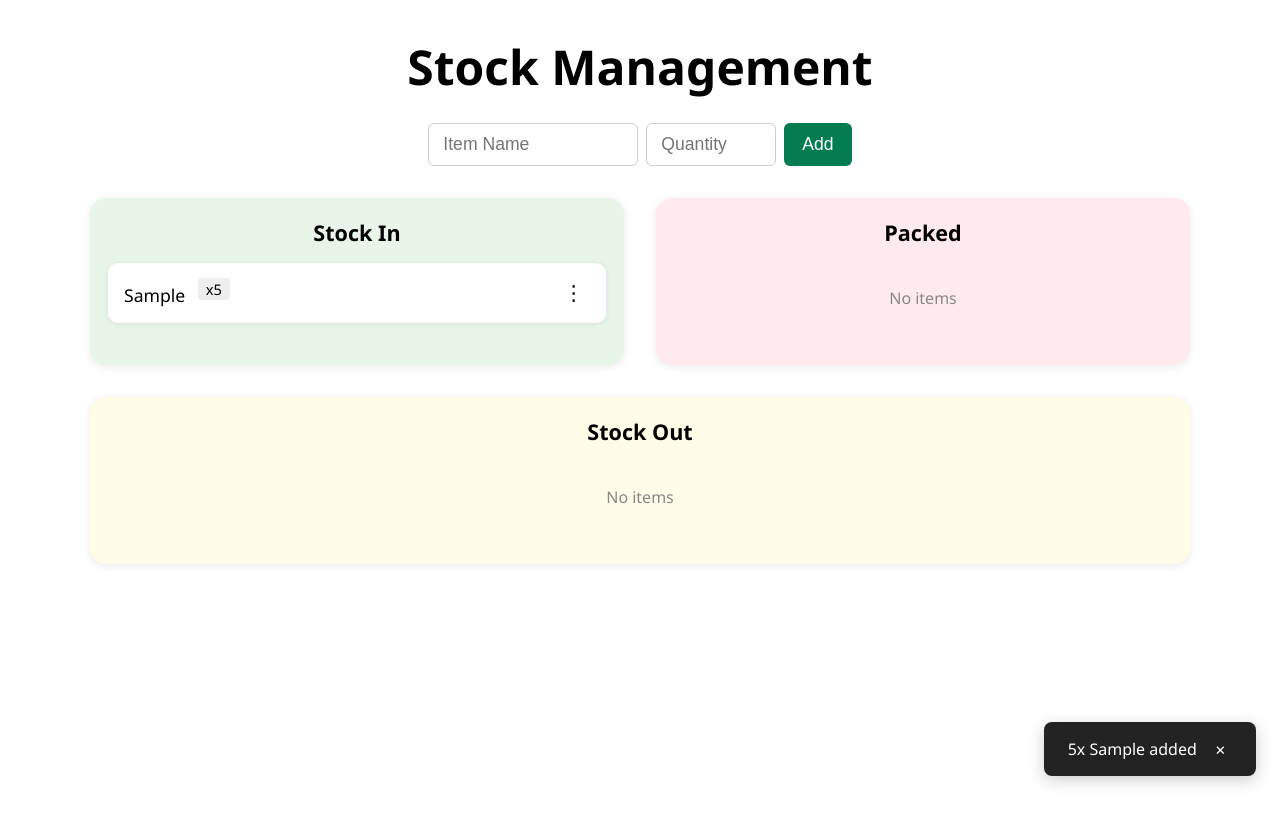
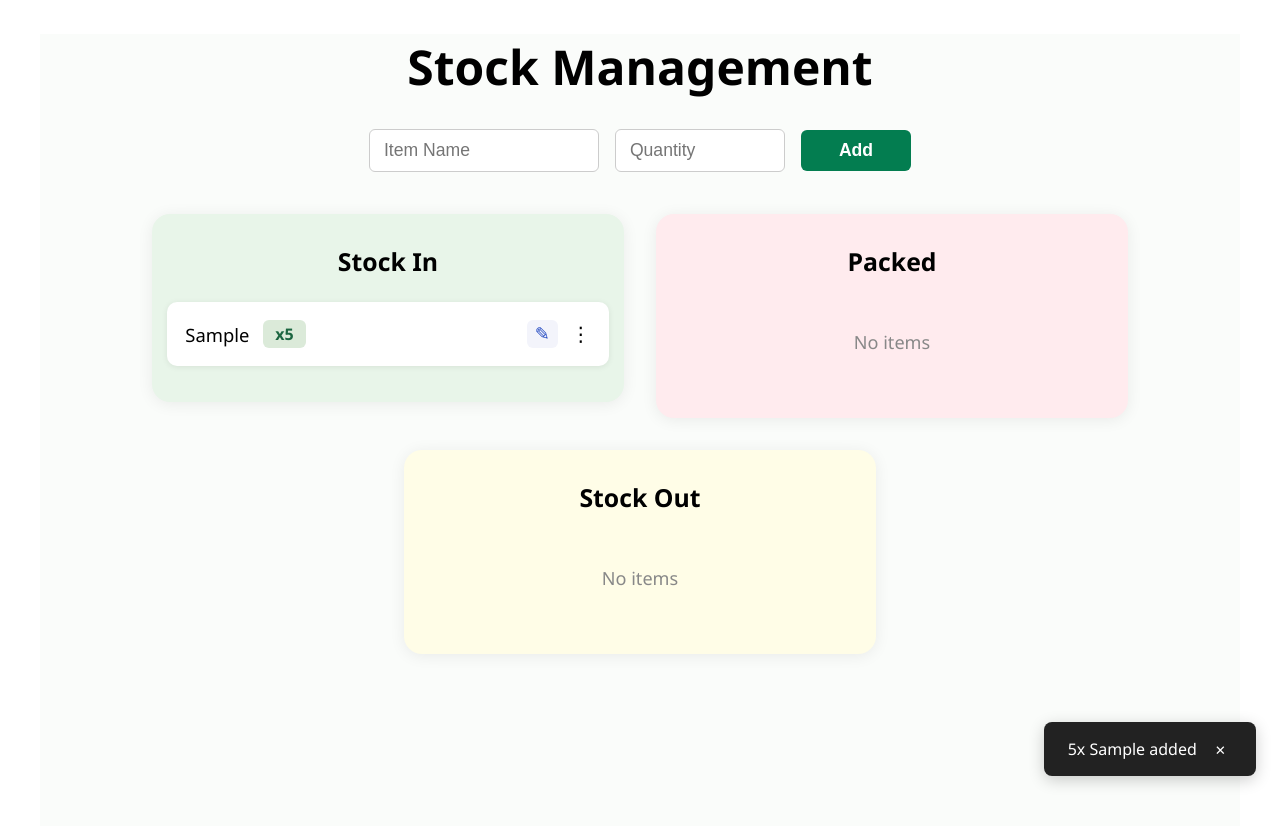
Before and after one commit to dhawaljain2003-byte/stock-manager, a React (Create React App) app: page / in a window 1280 px wide. Both pictures are taken after typing "Sample", "5" into the empty fields and a click on the button "Add". Shown: the top 826 px of the page. Before the commit the page ends 800 px from the top, so only its background shows below. Built offline with nearby package versions, Linux system fonts and the light colour scheme.

Commit message:
Updated stock manager app with new changes

```diff
--- a/src/App.js
+++ b/src/App.js
@@ -1,4 +1,5 @@
 import React, { useState } from "react";
+
 // Notification popup component
 const Notification = ({ message, onClose }) => (
   <div style={{
@@ -18,35 +19,52 @@ const Notification = ({ message, onClose }) => (
     }} onClick={onClose}>✕</button>
   </div>
 );
+
 const statuses = {
-  STOCK_IN: { label: "Stock In", color: "#e8f5e9" },      // Light green
-  PACKED:   { label: "Packed", color: "#ffebee" },        // Light red
-  STOCK_OUT:{ label: "Stock Out", color: "#fffde7" }      // Light yellow
+  STOCK_IN: { label: "Stock In", color: "#e8f5e9" },      // Light green
+  PACKED:   { label: "Packed", color: "#ffebee" },        // Light red
+  STOCK_OUT:{ label: "Stock Out", color: "#fffde7" }      // Light yellow
 };
+
 function StockManagement() {
   const [items, setItems] = useState([]);
   const [form, setForm] = useState({ name: "", qty: "" });
   const [notification, setNotification] = useState(null);
 
-  // Transfer modal states
+  // Transfer modal
   const [transferItem, setTransferItem] = useState(null);
   const [transferTarget, setTransferTarget] = useState(null);
   const [transferQty, setTransferQty] = useState("");
+
+  // Edit modal
+  const [editItem, setEditItem] = useState(null);
+  const [editQty, setEditQty] = useState("");
+
+  const showNotification = (msg) => {
+    setNotification(msg);
+    setTimeout(() => setNotification(null), 3000);
+  };
+
+  // Add new stock-in item
   const handleAdd = () => {
     if (!form.name || !form.qty || isNaN(form.qty) || Number(form.qty) <= 0) return;
     setItems([...items, {
       id: Date.now(),
-      name: form.name,
+      name: form.name.trim(),
       qty: Number(form.qty),
       status: "STOCK_IN"
     }]);
     setForm({ name: "", qty: "" });
     showNotification(`${form.qty}x ${form.name} added`);
   };
+
+  // Delete item
   const handleDelete = (id) => {
     showNotification(`${items.find(i => i.id === id).name} deleted`);
     setItems(items.filter(item => item.id !== id));
   };
+
+  // Transfer handlers
   const openTransferModal = (item, targetStatus) => {
     setTransferItem(item);
     setTransferTarget(targetStatus);
@@ -54,20 +72,14 @@ function StockManagement() {
   };
   const handleTransfer = () => {
     const qtyToTransfer = Number(transferQty);
-    if (
-      !qtyToTransfer ||
-      qtyToTransfer <= 0 ||
-      qtyToTransfer > transferItem.qty
-    ) return;
+    if (!qtyToTransfer || qtyToTransfer <= 0 || qtyToTransfer > transferItem.qty) return;
     setItems(items => {
       let updatedItems = items.map(i =>
         i.id === transferItem.id
           ? { ...i, qty: i.qty - qtyToTransfer }
           : i
       );
-      // Remove item if quantity becomes 0
       updatedItems = updatedItems.filter(i => !(i.id === transferItem.id && i.qty === 0));
-      // Add transferred item to target column
       updatedItems.push({
         id: Date.now(),
         name: transferItem.name,
@@ -81,31 +93,55 @@ function StockManagement() {
     );
     setTransferItem(null);
   };
-  const showNotification = (msg) => {
-    setNotification(msg);
-    setTimeout(() => setNotification(null), 3000);
+
+  // Edit quantity handlers
+  const openEditModal = (item) => {
+    setEditItem(item);
+    setEditQty(item.qty.toString());
   };
+  const handleEditSave = () => {
+    const newQty = Number(editQty);
+    if (!newQty || newQty <= 0) return;
+    setItems(items =>
+      items.map(i =>
+        i.id === editItem.id
+          ? { ...i, qty: newQty }
+          : i
+      )
+    );
+    showNotification(
+      `${editItem.name} quantity updated to ${newQty}`
+    );
+    setEditItem(null);
+  };
+
   const columns = ["STOCK_IN", "PACKED", "STOCK_OUT"];
+
   return (
     <div style={{
       fontFamily: "Segoe UI, Arial, sans-serif",
       margin: "0 auto",
-      maxWidth: "1100px"
+      maxWidth: "1200px",
+      minHeight: "100vh",
+      background: "#fafcfa"
     }}>
       <h1 style={{
         textAlign: "center",
         fontSize: "3rem",
         fontWeight: "bold",
-        margin: "34px 0 24px"
+        margin: "34px 0 30px"
       }}>Stock Management</h1>
       {/* Input */}
-      <div style={{ display: "flex", justifyContent: "center", margin: "0 0 32px" }}>
+      <div style={{ display: "flex", justifyContent: "center", alignItems:"center", gap:"16px", margin: "0 0 42px" }}>
         <input
           placeholder="Item Name"
           value={form.name}
           style={{
-            fontSize: "1.1rem", padding: "10px 14px", marginRight: "8px",
-            borderRadius: "6px", border: "1px solid #ccc", width: "180px"
+            fontSize: "1.1rem",
+            padding: "10px 14px",
+            borderRadius: "6px",
+            border: "1px solid #ccc",
+            width: "200px"
           }}
           onChange={e => setForm({ ...form, name: e.target.value })}
         />
@@ -114,16 +150,19 @@ function StockManagement() {
           placeholder="Quantity"
           value={form.qty}
           style={{
-            fontSize: "1.1rem", padding: "10px 14px", marginRight: "8px",
-            borderRadius: "6px", border: "1px solid #ccc", width: "100px"
+            fontSize: "1.1rem",
+            padding: "10px 14px",
+            borderRadius: "6px",
+            border: "1px solid #ccc",
+            width: "140px"
           }}
           onChange={e => setForm({ ...form, qty: e.target.value })}
         />
         <button
           style={{
             fontSize: "1.1rem",
-            padding: "10px 18px", borderRadius: "6px",
-            background: "#037d50", color: "#fff", border: "none", cursor: "pointer"
+            padding: "10px 38px", borderRadius: "6px",
+            background: "#037d50", color: "#fff", border: "none", cursor: "pointer", fontWeight: "bold"
           }}
           onClick={handleAdd}
         >
@@ -134,40 +173,71 @@ function StockManagement() {
       <div style={{
         display: "flex",
         gap: "32px",
+        justifyContent: "center",
+        alignItems: "flex-start",
         flexWrap: "wrap",
-        justifyContent: "space-between"
+        paddingBottom: "40px"
       }}>
         {columns.map(col =>
           <div key={col} style={{
-            flex: "1",
-            minWidth: "320px",
+            flex: "1 1 330px",
+            minWidth: "340px",
+            maxWidth: "420px",
             background: statuses[col].color,
-            borderRadius: "16px",
-            padding: "20px 18px 32px",
-            boxShadow: "0 2px 8px rgba(0,0,0,0.08)"
+            borderRadius: "18px",
+            padding: "30px 26px 36px",
+            boxShadow: "0 2px 16px rgba(0,0,0,0.07)",
+            display: "flex", flexDirection: "column", alignItems: "center"
           }}>
             <div style={{
               textAlign: "center",
-              fontSize: "1.35rem",
+              fontSize: "1.55rem",
               fontWeight: "bold",
-              marginBottom: "16px"
+              marginBottom: "24px"
             }}>{statuses[col].label}</div>
             {/* Items */}
+            <div style={{
+              width: "100%",
+              display: "flex",
+              flexDirection: "column",
+              alignItems: "center",
+              gap: "14px"
+            }}>
             {items.filter(i => i.status === col).map(item =>
               <div key={item.id} style={{
-                background: "#fff", borderRadius: "10px",
+                width: "97%",
+                background: "#fff",
+                borderRadius: "10px",
                 boxShadow: "0 1px 6px rgba(0,0,0,0.08)",
-                margin: "10px 0",padding: "16px",
-                display: "flex",alignItems: "center",justifyContent: "space-between"
+                padding: "18px 16px 18px 18px",
+                display: "flex",
+                alignItems: "center",
+                justifyContent: "space-between",
+                gap: "12px"
               }}>
-                <span style={{ fontSize: "1.1rem", fontWeight: "500" }}>
-                  {item.name} <sup style={{
-                    background: "#eee", borderRadius: "4px",
-                    padding: "1px 8px", marginLeft: "8px"
-                  }}>x{item.qty}</sup>
+                <span style={{ fontSize: "1.15rem", fontWeight: "500", display:"flex", alignItems:"center", gap:"14px" }}>
+                  {item.name}
+                  <span style={{
+                    background: "#dbead9",
+                    color: "#1b6540",
+                    borderRadius: "6px",
+                    padding: "3px 12px",
+                    fontWeight: "bold",
+                    fontSize:"1rem"
+                  }}>x{item.qty}</span>
                 </span>
-                <div style={{ position: "relative" }}>
-                  {/* 3-dot menu */}
+                <div style={{ display: "flex", alignItems:"center", gap:"6px" }}>
+                  <button
+                    style={{
+                      background: "#f3f4fb", border: "none",
+                      borderRadius: "6px", color: "#244ac2",
+                      padding: "3px 8px", cursor: "pointer", fontSize:"1.12rem", marginRight:"5px"
+                    }}
+                    onClick={() => openEditModal(item)}
+                    title="Edit Quantity"
+                  >
+                    ✎
+                  </button>
                   <Menu
                     item={item}
                     onDelete={handleDelete}
@@ -177,8 +247,9 @@ function StockManagement() {
               </div>
             )}
             {items.filter(i => i.status === col).length === 0 &&
-              <div style={{ textAlign: "center", color: "#888", padding: "24px 0" }}>No items</div>
+              <div style={{ textAlign: "center", color: "#888", padding: "28px 0", fontSize:"1.13rem" }}>No items</div>
             }
+            </div>
           </div>
         )}
       </div>
@@ -188,14 +259,14 @@ function StockManagement() {
       {transferItem && (
         <div style={{
           position: "fixed", left: 0, top:0, width:"100vw",height:"100vh",
-          background: "rgba(0,0,0,0.2)", zIndex: 1002, display:"flex", justifyContent:"center", alignItems:"center"
+          background: "rgba(0,0,0,0.18)", zIndex: 1100, display:"flex", justifyContent:"center", alignItems:"center"
         }}>
           <div style={{
-            background:"#fff",borderRadius:"8px",padding:"30px",minWidth:"330px",textAlign:"center",boxShadow:"0 4px 14px rgba(0,0,0,0.11)"
+            background:"#fff",borderRadius:"11px",padding:"38px",minWidth:"340px",textAlign:"center",boxShadow:"0 4px 14px rgba(0,0,0,0.13)"
           }}>
-            <h3>
-              Transfer {transferItem.name} ({transferItem.qty} available) <br/>
-              to {statuses[transferTarget].label}
+            <h3 style={{marginBottom:"24px", fontSize:"1.33rem"}}>
+              Transfer <b>{transferItem.name}</b> ({transferItem.qty} available) <br/>
+              to <span style={{color:"#037d50"}}>{statuses[transferTarget].label}</span>
             </h3>
             <input
               type="number"
@@ -204,15 +275,49 @@ function StockManagement() {
               value={transferQty}
               onChange={e => setTransferQty(e.target.value)}
               style={{
-                fontSize: "1.1rem",padding: "8px",marginTop: "16px",width:"80px",borderRadius:"6px",border:"1px solid #ccc"
+                fontSize: "1.11rem",padding: "8px",marginTop: "6px",width:"86px",borderRadius:"6px",border:"1px solid #ccc"
               }}
               placeholder="Quantity"
             />
-            <div style={{marginTop:"22px"}}>
+            <div style={{marginTop:"25px", display:"flex", gap:"12px", justifyContent:"center"}}>
               <button onClick={handleTransfer} style={{
-                background:"#037d50",color:"#fff",padding:"8px 18px",marginRight:"12px",borderRadius:"6px",border:"none"
+                background:"#037d50",color:"#fff",padding:"8px 18px",borderRadius:"6px",border:"none", fontWeight:"bold"
               }}>Transfer</button>
               <button onClick={()=>setTransferItem(null)} style={{
+                background:"#ddd",color:"#333",padding:"8px 18px",borderRadius:"6px",border:"none"
+              }}>Cancel</button>
+            </div>
+          </div>
+        </div>
+      )}
+      {/* Edit Quantity Modal */}
+      {editItem && (
+        <div style={{
+          position: "fixed", left: 0, top:0, width:"100vw",height:"100vh",
+          background: "rgba(0,0,0,0.18)", zIndex: 1100, display:"flex", justifyContent:"center", alignItems:"center"
+        }}>
+          <div style={{
+            background:"#fff",borderRadius:"11px",padding:"38px",minWidth:"340px",textAlign:"center",boxShadow:"0 4px 14px rgba(0,0,0,0.13)"
+          }}>
+            <h3 style={{marginBottom:"24px", fontSize:"1.31rem"}}>
+              Edit quantity for <b>{editItem.name}</b> <br/>
+              <span style={{color:"#666"}}>Current: {editItem.qty}</span>
+            </h3>
+            <input
+              type="number"
+              min="1"
+              value={editQty}
+              onChange={e => setEditQty(e.target.value)}
+              style={{
+                fontSize: "1.11rem",padding: "8px",marginTop: "6px",width:"86px",borderRadius:"6px",border:"1px solid #ccc"
+              }}
+              placeholder="Quantity"
+            />
+            <div style={{marginTop:"25px", display:"flex", gap:"12px", justifyContent:"center"}}>
+              <button onClick={handleEditSave} style={{
+                background:"#244ac2",color:"#fff",padding:"8px 18px",borderRadius:"6px",border:"none", fontWeight:"bold"
+              }}>Save</button>
+              <button onClick={()=>setEditItem(null)} style={{
                 background:"#ddd",color:"#333",padding:"8px 18px",borderRadius:"6px",border:"none"
               }}>Cancel</button>
             </div>
@@ -222,14 +327,15 @@ function StockManagement() {
     </div>
   );
 }
+
 // Simple 3-dot menu component
 function Menu({ item, onDelete, onShowTransfer }) {
   const [show, setShow] = useState(false);
   return (
-    <div style={{ display: "inline-block" }}>
+    <div style={{ display: "inline-block", position:"relative"}}>
       <button
         style={{
-          background: "none", border: "none", fontSize: "1.3rem", cursor: "pointer"
+          background: "none", border: "none", fontSize: "1.25rem", cursor: "pointer", padding:"0 2px"
         }}
         onClick={() => setShow(s => !s)}
         aria-label="options"
@@ -238,8 +344,8 @@ function Menu({ item, onDelete, onShowTransfer }) {
         <div style={{
           position: "absolute", right: "-2px", top: "110%",
           background: "#fff", borderRadius: "8px",
-          boxShadow: "0 2px 12px rgba(0,0,0,0.08)",
-          padding: "8px 0", minWidth: "148px"
+          boxShadow: "0 2px 12px rgba(0,0,0,0.10)",
+          padding: "8px 0", minWidth: "148px", zIndex:99
         }}>
           {item.status !== "STOCK_OUT" &&
             <div style={menuItemStyle} onClick={() => { onShowTransfer(item, "STOCK_OUT"); setShow(false); }}>
@@ -260,8 +366,10 @@ function Menu({ item, onDelete, onShowTransfer }) {
 const menuItemStyle = {
   padding: "12px 20px",
   cursor: "pointer",
-  fontSize: "1.05rem",
+  fontSize: "1.08rem",
   borderBottom: "1px solid #eee",
   background: "#fff",
+  color: "#333"
 };
+
 export default StockManagement;
```
Lines whose indentation alone changed are shown as unchanged.
